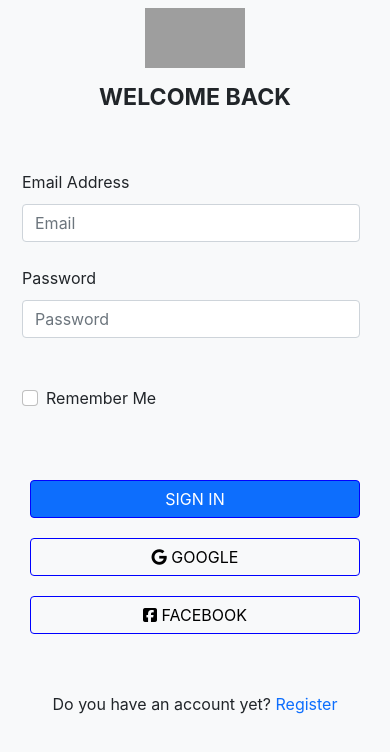
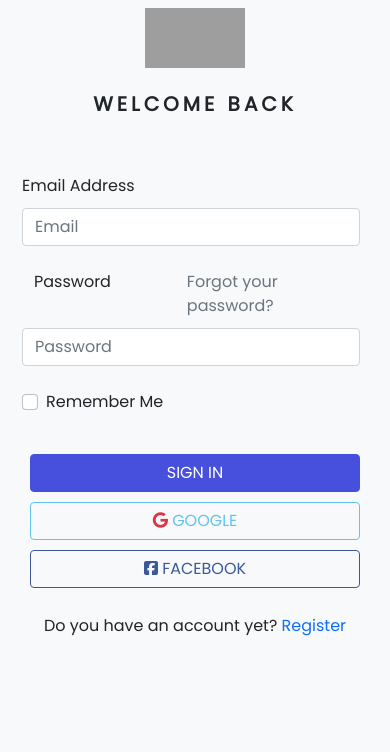
Before and after one commit to itx-shoaib/Happy-Pizza-MERN-2, a React (Create React App) app in the folder Restaurant-App/: page /login in a window 390 px wide. Shown: the top 752 px of the page. Built offline with nearby package versions, Linux system fonts and the light colour scheme; grey boxes are pictures that could not be loaded.

Commit message:
UI Bug resolve

```diff
--- a/Restaurant-App/public/index.html
+++ b/Restaurant-App/public/index.html
@@ -1,5 +1,6 @@
 <!DOCTYPE html>
 <html lang="en">
+
 <head>
   <meta charset="utf-8" />
   <link rel="icon" href="%PUBLIC_URL%/logo.png" />
@@ -10,10 +11,7 @@
   <script src="https://kit.fontawesome.com/d58e49b8e9.js" crossorigin="anonymous"></script>
 
   <meta name="theme-color" content="#000000" />
-    <meta
-      name="description"
-      content="Web site created using create-react-app"
-    />
+  <meta name="description" content="Web site created using create-react-app" />
   <link rel="apple-touch-icon" href="%PUBLIC_URL%/logo192.png" />
   <!--
       manifest.json provides metadata used when your web app is installed on a
@@ -29,8 +27,13 @@
       work correctly both with client-side routing and a non-root public URL.
       Learn how to configure a non-root public URL by running `npm run build`.
     -->
+  <!-- font family poppin link  -->
+  <link rel="preconnect" href="https://fonts.googleapis.com">
+  <link rel="preconnect" href="https://fonts.gstatic.com" crossorigin>
+  <link href="https://fonts.googleapis.com/css2?family=Poppins&display=swap" rel="stylesheet">
   <title>Happy Pizza</title>
 </head>
+
 <body>
   <noscript>You need to enable JavaScript to run this app.</noscript>
   <div id="root"></div>
@@ -48,4 +51,5 @@
     integrity="sha384-MrcW6ZMFYlzcLA8Nl+NtUVF0sA7MsXsP1UyJoMp4YLEuNSfAP+JcXn/tWtIaxVXM"
     crossorigin="anonymous"></script>
 </body>
+
 </html>
--- a/Restaurant-App/src/Css/HomePage.css
+++ b/Restaurant-App/src/Css/HomePage.css
@@ -28,4 +28,13 @@
 .homecards{
     border-bottom: 1px solid silver;
 }
+.cardHeight {
+    /* background-color: red; */
+    /* border: 5px solid black; */
+    height: 60vh;
 }
+}
+
+.cardHeight {
+    margin-bottom: -60px;
+}
--- a/Restaurant-App/src/Css/Signin.css
+++ b/Restaurant-App/src/Css/Signin.css
@@ -9,3 +9,38 @@
         margin: 10px;
     }
 }
+
+.welcomeText {
+    letter-spacing: 0.2em;
+  }
+
+  .btnGoogle {
+    border: 1px solid #62C4ED;
+      color: #62C4ED;
+  }
+
+  .btnGoogle:hover {
+    background-color: #62C4ED;
+      color: white;
+  }
+
+  .btnFb {
+    border: 1px solid #3b5998;
+    color: #3b5998;
+  }
+
+  .btnFb:hover {
+    background-color: #3b5998;
+    color: white;
+  }
+
+  .btnSignColor {
+    background-color: #4650dd;
+    color: white;
+    border: 1px solid #4650dd;
+  }
+
+  .btnSignColor:hover {
+    background-color: #3b44c2;
+    color: white;
+  }
--- a/Restaurant-App/src/components/Footer.js
+++ b/Restaurant-App/src/components/Footer.js
@@ -46,10 +46,22 @@ function Footer() {
           <br />
         </div>
         <div className="col-md-3 text-center mt-5">
+          <div className="row">
+            <div className="col-2">
+
+            </div>
+            <div className="col-2"></div>
+            <div className="col-2"></div>
+            <div className="col-2"></div>
+            <div className="col-2"></div>
+            <div className="col-2"></div>
+
+          </div>
           <img
             className="footerimg"
-            src="https://www.happyspizzaburger.co.uk/assets/img/cards.png"
+            src="https://happyspizzaburger.co.uk/assets/img/cards.png"
             alt=".."
+            style={{width: '70%'}}
           />
         </div>
       </div>
--- a/Restaurant-App/src/components/Homepage.js
+++ b/Restaurant-App/src/components/Homepage.js
@@ -8,7 +8,7 @@ function Homepage() {
   return (
     <>
       <div className="hidescroll">
-    <Navbar/>
+        <Navbar />
         <div className="container-fluid">
           <div
             className="carousel carousel-dark carousel-fade slide carouseladjust"
@@ -118,26 +118,26 @@ function Homepage() {
         <div className="row justify-content-center">
           <div className="col-md-11 mobileActive customHomeOrdernow text-center">
             <div className="bs">
-            <div className="row">
+              {/* <div className="row">
               <div className="col-md-12 mobileActiveButton">
                 <Link to="/menu"><button className="btn btn-primary homebtn">Order Now</button></Link>
               </div>
-            </div>
+            </div> */}
 
               <div className="row bs gx-0">
-              <div className="col-md-4 homecards br">
+                <div className="col-md-4 homecards cardHeight br">
                   <img
                     className="homefoodimg"
                     src="https://www.happyspizzaburger.co.uk/uploads/restorants/327JGSU1654251343.jpg"
                   />
                   <h2>Easy to Order.</h2>
-                <p className="customPmargin">
+                  <p>
                     You can now order online, all your favourite dishes and many
                     more delicious options, and have them delivered straight to
                     your door in no time at all
                   </p>
                 </div>
-              <div className="col-md-4 homecards br">
+                <div className="col-md-4 homecards cardHeight br">
                   <img
                     className="homefoodimg"
                     src="https://www.happyspizzaburger.co.uk/uploads/restorants/622lz5v1654251343.jpg"
@@ -149,7 +149,7 @@ function Homepage() {
                     menu.
                   </p>
                 </div>
-              <div className="col-md-4 homecards">
+                <div className="col-md-4 homecards cardHeight">
                   <img
                     className="homefoodimg"
                     src="https://www.happyspizzaburger.co.uk/uploads/restorants/3SNaw1654251433.jpg"
@@ -210,7 +210,7 @@ function Homepage() {
             <button className="btn btn-lg btn-danger">Send Message</button>
           </div>
         </div>
-      <Footer/>
+        <Footer />
       </div>
     </>
   );
--- a/Restaurant-App/src/components/SigninPage.js
+++ b/Restaurant-App/src/components/SigninPage.js
@@ -1,4 +1,4 @@
-import React, { useState, useEffect} from 'react'
+import React, { useState, useEffect } from 'react'
 import { ToastContainer, toast } from 'react-toastify';
 import 'react-toastify/dist/ReactToastify.css';
 import { Link } from "react-router-dom";
@@ -23,16 +23,14 @@ function SigninPage() {
 
       localStorage.setItem('currentuser', JSON.stringify(result.data));
 
-        if(result.data[0].customer_Id!=null)
-        {
+      if (result.data[0].customer_Id != null) {
 
-          localStorage.setItem('status','true');
+        localStorage.setItem('status', 'true');
       }
-        else
-        {
+      else {
 
 
-          localStorage.setItem('status','false');
+        localStorage.setItem('status', 'false');
       }
 
 
@@ -64,7 +62,7 @@ function SigninPage() {
               src="https://www.happyspizzaburger.co.uk/uploads/restorants/198031cc-1875-4d54-8945-8135a96f353a_large.jpg"
             />
           </Link>
-            <h3 className="boldtext my-3">WELCOME BACK</h3>
+          <h5 className="boldtext my-4 welcomeText">WELCOME BACK</h5>
           <form>
             <div className="my-5 ms-5 me-2 text-start centeredItems">
               <label for="emailad">Email Address</label>
@@ -77,17 +75,25 @@ function SigninPage() {
                 onChange={(e) => { setemail(e.target.value) }}
                 required
               />
+              <div className='row mb-2'>
+                  <div className='col-5'>
                     <label for="password">Password</label>
+
+                  </div>
+                  <div className='col-7 ps-4'>
+                    <Link to="/" className='text-muted'>Forgot your password?</Link>
+                  </div>
+                </div>
               <input
                 id="password"
                 type="password"
-                  className="form-control mb-4"
+                className="form-control"
                 placeholder="Password"
                 value={password}
                 onChange={(e) => { setpassword(e.target.value) }}
                 required
               />
-                <div class="form-check mt-5">
+              <div class="form-check mt-4">
                 <input
                   class="form-check-input"
                   type="checkbox"
@@ -99,23 +105,23 @@ function SigninPage() {
               </div>
             </div>
 
-              <div className="mb-5">
+            <div style={{ marginTop: '-30px' }}>
               <button
-                  className="btn btn-primary signinbtn"
+                className="btn btnSignColor signinbtn"
                 onClick={Login}
               >
                 SIGN IN
               </button>
-                <button className="btn btn-light signinbtn">
-                  <i class="fa-brands fa-google"></i> GOOGLE
+              <button style={{ marginTop: '0px' }} className="btn btnGoogle signinbtn">
+                <i class="fa-brands fa-google text-danger"></i> GOOGLE
               </button>
-                <button className="btn btn-light signinbtn">
+              <button style={{ marginTop: '0px' }} className="btn btnFb signinbtn">
                 <i class="fa-brands fa-square-facebook"></i> FACEBOOK
               </button>
             </div>
           </form>
 
-            <p className="my-5">
+          <p className="my-3">
             Do you have an account yet? <Link to="/register">Register</Link>
           </p>
         </div>
--- a/Restaurant-App/src/index.css
+++ b/Restaurant-App/src/index.css
@@ -1,16 +1,9 @@
 body {
   margin: 0;
-  font-family: -apple-system, BlinkMacSystemFont, "Segoe UI", "Roboto", "Oxygen",
-    "Ubuntu", "Cantarell", "Fira Sans", "Droid Sans", "Helvetica Neue",
-    sans-serif;
   -webkit-font-smoothing: antialiased;
   -moz-osx-font-smoothing: grayscale;
   overflow-x: hidden !important;
-}
-
-code {
-  font-family: source-code-pro, Menlo, Monaco, Consolas, "Courier New",
-    monospace;
+  font-family: 'Poppins', sans-serif !important;
 }
 
 .menu {
@@ -64,9 +57,11 @@ code {
 
 .homefoodimg {
   /* width: 150px; */
-  height: 150px;
+  /* height: 150px; */
   /* border-radius: 50px; */
-  margin: 100px auto;
+  width: 100%;
+  height: 50%;
+  /* margin: 100px auto; */
 }
 
 .homecards {
@@ -155,10 +150,6 @@ code {
   font-size: large;
 }
 
-.customPmargin{
-  margin-bottom: 2rem;
-}
-
 .footer button {
   width: 100%;
 }
@@ -205,7 +196,7 @@ code {
 
 .signinimg {
   width: 100%;
-  height: 810px;
+  height: 100vh;
 }
 
 .registerimg {
@@ -216,7 +207,7 @@ code {
 .signinbtn {
   margin: 20px 40px;
   width: 90%;
-  border: 1px solid blue;
+  /* border: 1px solid blue; */
 }
 
 .fixedNavbar{
@@ -231,7 +222,6 @@ code {
   border: 1px solid blue;
 }
 
-.signinbtn:hover,
 .registerbtn:hover {
   background-color: blue;
   color: white;
```
Also changed, not shown: Restaurant-App/src/components/Navbar.js (+35 -34 lines). Lines whose indentation alone changed are shown as unchanged.
